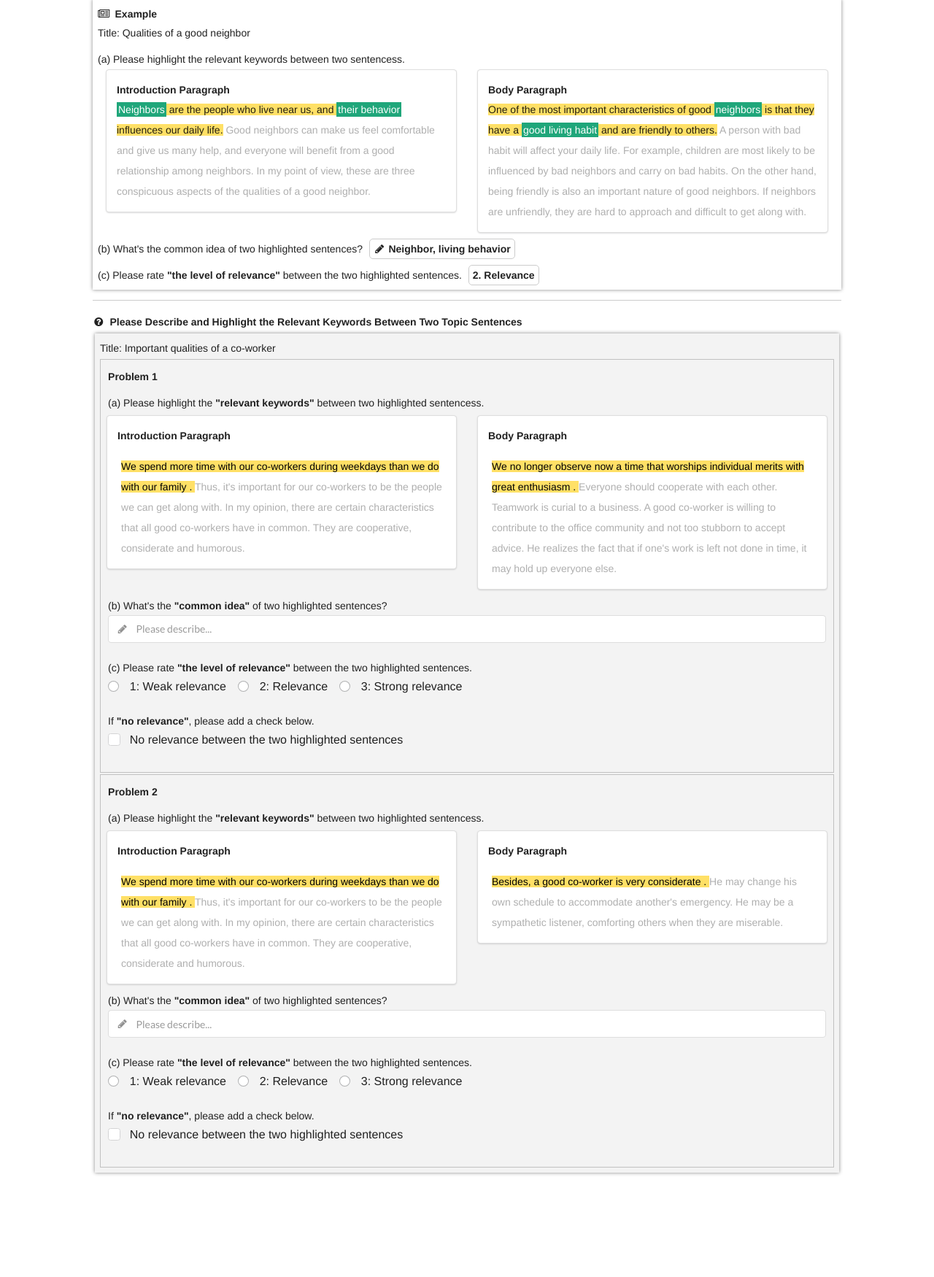
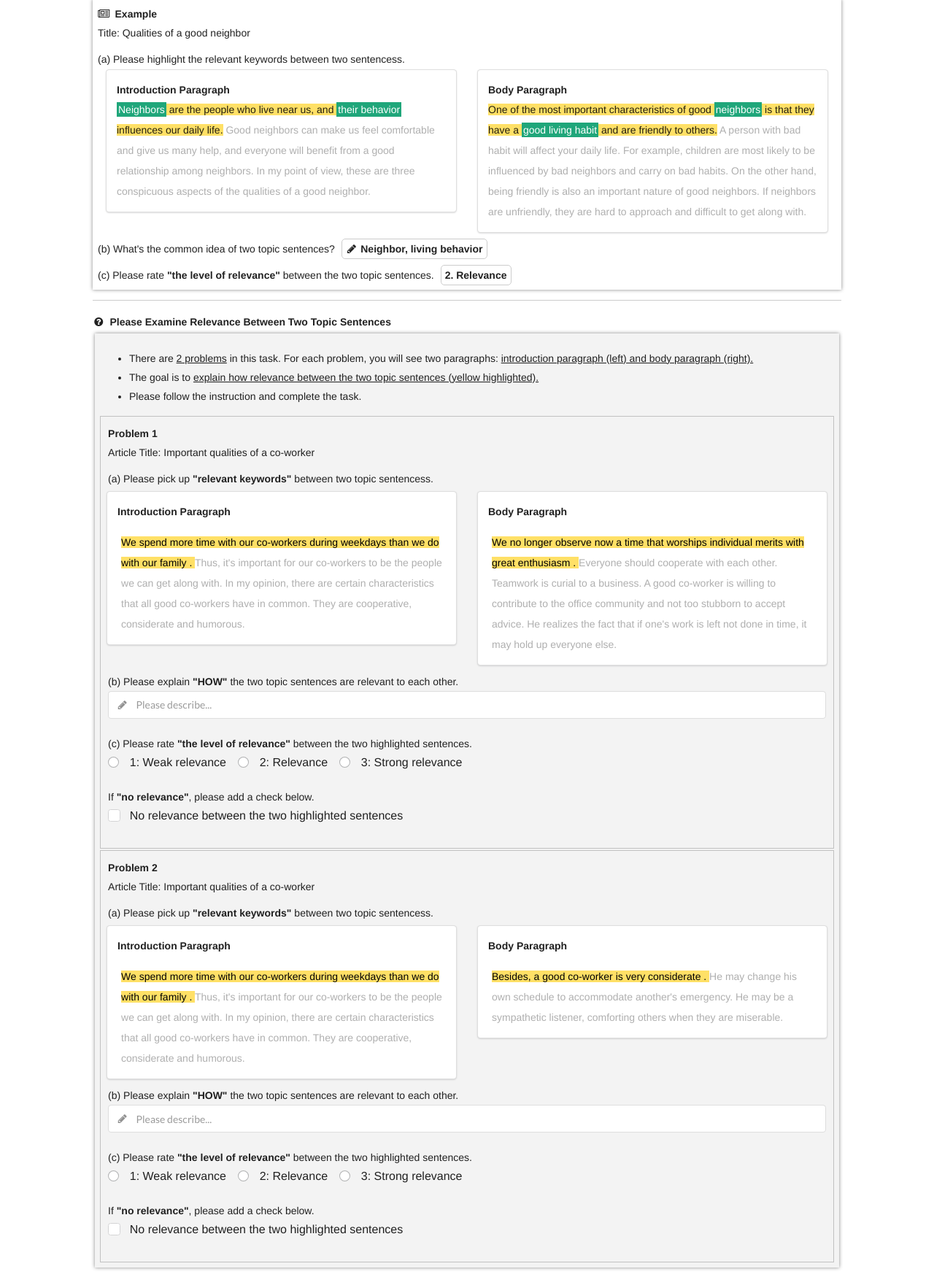
Before and after one commit to janetyc/writingfeedback, a Flask app: page /link in a window 1280 px wide. Shown: the part 102-1852 px from the top of the page at 73% size. Before the commit the page ends 1712 px from the top, so only its background shows below. Run offline with Flask 2, Linux system fonts and the light colour scheme; parts of the project's set-up code (start-up, migrations or seed data) failed here and were passed over; some libraries are stand-ins or nearby versions.

Commit message:
modify description

```diff
--- a/crowdtask/templates/link_task.html
+++ b/crowdtask/templates/link_task.html
@@ -25,25 +25,32 @@
             </div>
         </div>
         <div class="item">
-            <div>(b) What's the common idea of two highlighted sentences? <span class="word-box"><i class="write icon"></i>Neighbor, living behavior</span></div>
+            <div>(b) What's the common idea of two topic sentences? <span class="word-box"><i class="write icon"></i>Neighbor, living behavior</span></div>
         </div>
         <div class="item">
-            <div>(c) Please rate <b>"the level of relevance"</b> between the two highlighted sentences. <span class="word-box">2. Relevance</span></div>
+            <div>(c) Please rate <b>"the level of relevance"</b> between the two topic sentences. <span class="word-box">2. Relevance</span></div>
 
         </div>
     </div>
     <hr>
     <div class="problem-area">
-        <div><i class="help circle icon"></i><span class="block-title">Please Describe and Highlight the Relevant Keywords Between Two Topic Sentences</span></div>
+        <div><i class="help circle icon"></i><span class="block-title">Please Examine Relevance Between Two Topic Sentences</span></div>
         <div class="problem">
-            <div>Title: {{ data.title }}</div>
+            <div class="problem-description">
+                <ul>
+                    <li>There are <u>{{data.all_topic_sentences|length}} problems</u> in this task. For each problem, you will see two paragraphs: <u>introduction paragraph (left) and body paragraph (right).</u></li>
+                    <li>The goal is to <u>explain how relevance between the two topic sentences (yellow highlighted).</u></li>
+                    <li>Please follow the instruction and complete the task.</li>
+                </ul>
+            </div>
+
             <div id="working-area">
                 {% for topic_paragraph_idx in range(data.all_topic_sentences|length) %}
                 <div id="problem-{{topic_paragraph_idx+1}}" class="problem-block">
                     <span class="problem-title">Problem {{topic_paragraph_idx+1}}</span>
-
+                    <div>Article Title: {{ data.title }}</div>
                     <div class="link-idea item">
-                        <div>(a) Please highlight the <b>"relevant keywords"</b> between two highlighted sentencess.</div>
+                        <div>(a) Please pick up <b>"relevant keywords"</b> between two topic sentencess.</div>
                         <div class="ui two column grid">
                             <div class="column">
                                 <div class="ui segment intro-paragraph">
@@ -93,7 +100,7 @@
                         </div>
                     </div>
                     <div class="common-idea item">
-                        <div>(b) What's the <b>"common idea"</b> of two highlighted sentences?</div>
+                        <div>(b) Please explain <b>"HOW"</b> the two topic sentences are relevant to each other.</div>
                         <div class="ui fluid input left icon">
                             <i class="write icon"></i>
                             <input class="input-box" type="text" name="idea" placeholder="Please describe...">
```
